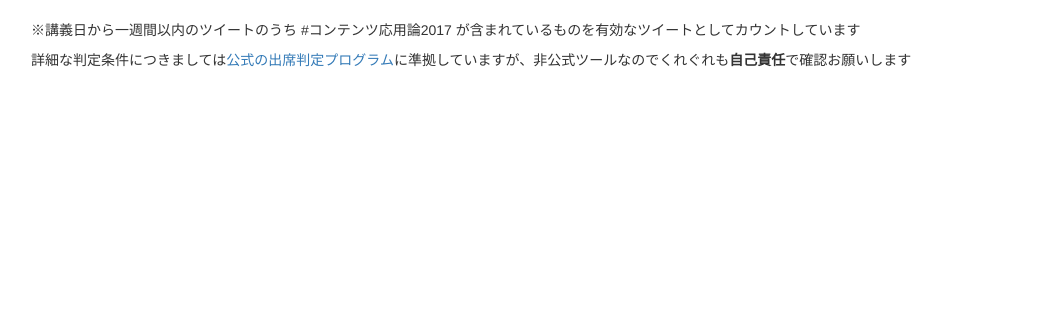
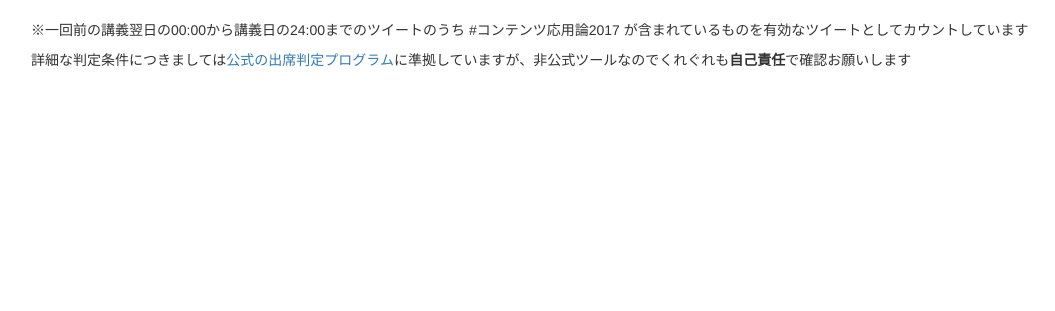
Before and after one commit to Yuiki/conapp_checker, a Django app: template templates/app/check.html in a window 1280 px wide. Shown: the part 109-420 px from the top of the page, without its empty margins (39-1094 px from the left). Run offline with Django 3.2, Linux system fonts and the light colour scheme; the template is opened without the code that fills it, so the values that code supplies are empty; some libraries are stand-ins or nearby versions.

Commit message:
:pencil2: fix description

```diff
--- a/templates/app/check.html
+++ b/templates/app/check.html
@@ -14,6 +14,6 @@
             </tr>
         {% endfor %}
     </table>
-    <p>※講義日から一週間以内のツイートのうち #コンテンツ応用論2017 が含まれているものを有効なツイートとしてカウントしています</p>
+    <p>※一回前の講義翌日の00:00から講義日の24:00までのツイートのうち #コンテンツ応用論2017 が含まれているものを有効なツイートとしてカウントしています</p>
     <p>詳細な判定条件につきましては<a href="https://github.com/abeken1011/content-application2017" target="_blank">公式の出席判定プログラム</a>に準拠していますが、非公式ツールなのでくれぐれも<b>自己責任</b>で確認お願いします</p>
 {% endblock %}
```
